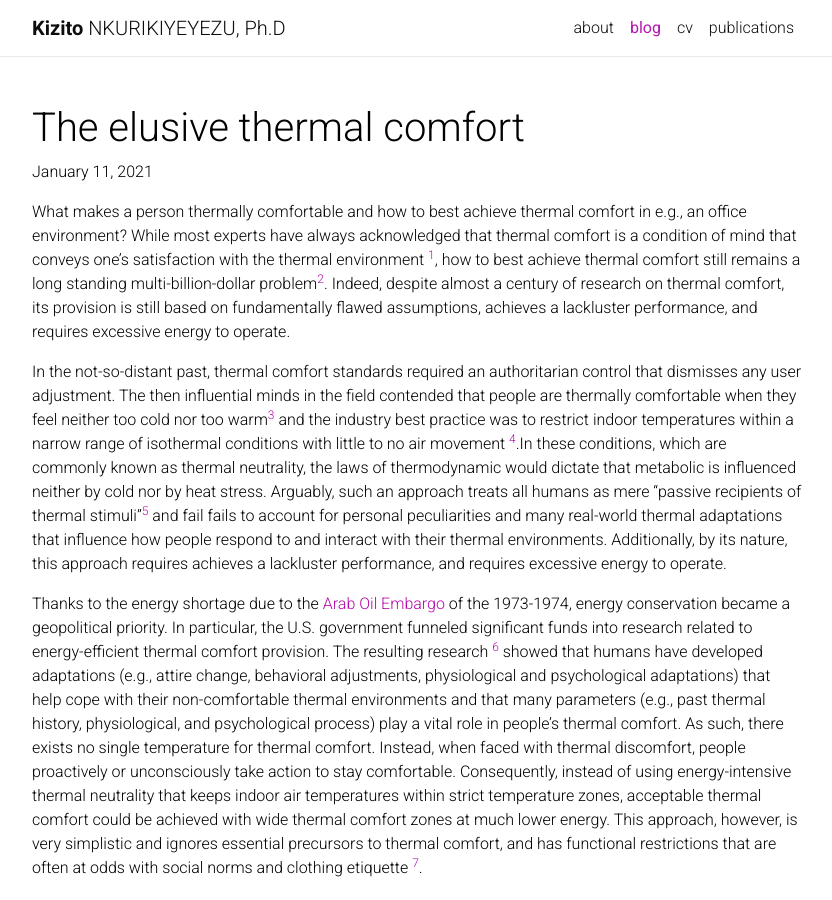
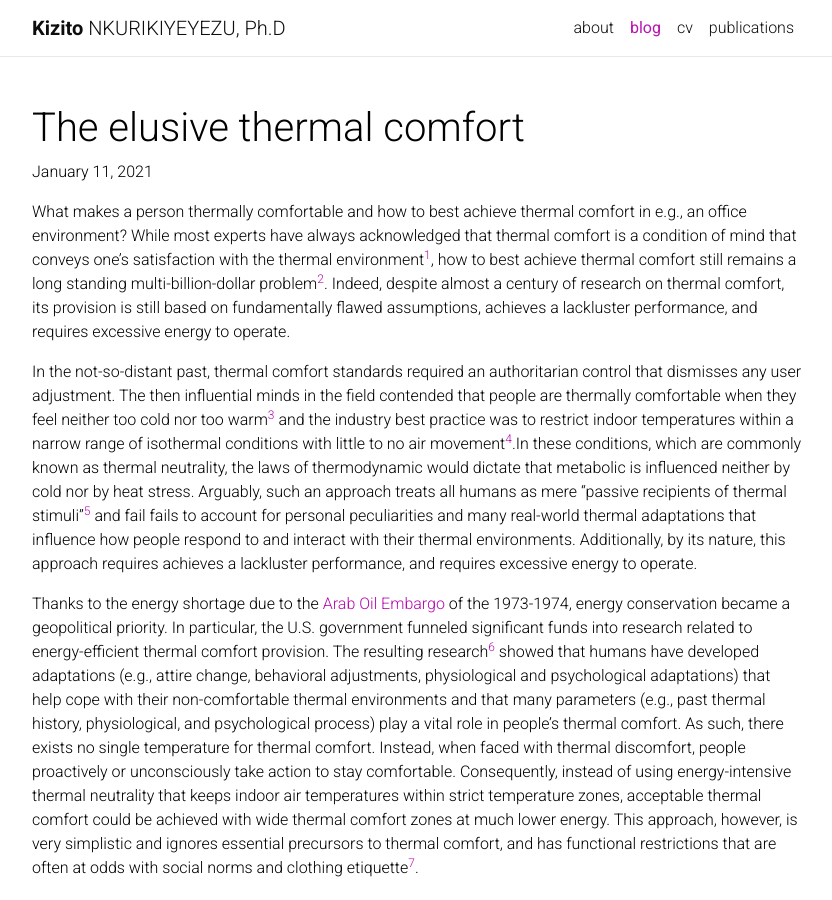
Before and after one commit to qiriro/qiriro.github.io, a Jekyll site: the page built from _posts/2021-01-11-the-elusive-thermal-comfort.md, in a window 1280 px wide and 900 px high. Shown: the whole window, without its empty margins (223-1055 px from the left). Built offline with Jekyll 4.4.1, drawn with Linux system fonts in a browser that asks for light colours; nearby versions of some CDN libraries; a style sheet for code colours, icons or effects is not loaded.

Commit message:
edit blog

```diff
--- a/_posts/2021-01-11-the-elusive-thermal-comfort.md
+++ b/_posts/2021-01-11-the-elusive-thermal-comfort.md
@@ -7,31 +7,24 @@
 ---
 
 
-What makes a person thermally comfortable and how to best achieve thermal comfort in e.g., an office environment? While most experts have always acknowledged that thermal comfort is a condition of mind that conveys one’s satisfaction with the thermal environment [^1], how to best achieve thermal comfort still remains a long standing multi-billion-dollar problem[^2]. Indeed, despite almost a century of research on thermal comfort, its provision is still based on fundamentally flawed assumptions, achieves a lackluster performance, and requires excessive energy to operate.
+What makes a person thermally comfortable and how to best achieve thermal comfort in e.g., an office environment? While most experts have always acknowledged that thermal comfort is a condition of mind that conveys one’s satisfaction with the thermal environment[^1], how to best achieve thermal comfort still remains a long standing multi-billion-dollar problem[^2]. Indeed, despite almost a century of research on thermal comfort, its provision is still based on fundamentally flawed assumptions, achieves a lackluster performance, and requires excessive energy to operate.
 
-In the not-so-distant past, thermal comfort standards required an authoritarian control that dismisses any user adjustment. The then influential minds in the field contended that people are thermally comfortable when they feel neither too cold nor too warm[^3] and the industry best practice was to restrict indoor temperatures within a narrow range of isothermal conditions with little to no air movement [^4].In these conditions, which are commonly known as thermal neutrality, the laws of thermodynamic would dictate that metabolic is influenced neither by cold nor by heat stress. Arguably, such an approach treats all humans as mere “passive recipients of thermal stimuli”[^5] and fail fails to account for personal peculiarities and many real-world thermal adaptations that influence how people respond to and interact with their thermal environments. Additionally, by its nature, this approach requires achieves a lackluster performance, and requires excessive energy to operate.
+In the not-so-distant past, thermal comfort standards required an authoritarian control that dismisses any user adjustment. The then influential minds in the field contended that people are thermally comfortable when they feel neither too cold nor too warm[^3] and the industry best practice was to restrict indoor temperatures within a narrow range of isothermal conditions with little to no air movement[^4].In these conditions, which are commonly known as thermal neutrality, the laws of thermodynamic would dictate that metabolic is influenced neither by cold nor by heat stress. Arguably, such an approach treats all humans as mere "passive recipients of thermal stimuli"[^5] and fail fails to account for personal peculiarities and many real-world thermal adaptations that influence how people respond to and interact with their thermal environments. Additionally, by its nature, this approach requires achieves a lackluster performance, and requires excessive energy to operate.
 
-Thanks to the energy shortage due to the [Arab Oil Embargo](https://en.wikipedia.org/wiki/1973_oil_crisis) of the 1973-1974, energy conservation became a geopolitical priority. In particular, the U.S. government funneled significant funds into research related to energy-efficient thermal comfort provision. The resulting research [^6] showed that humans have developed adaptations (e.g., attire change, behavioral adjustments, physiological and psychological adaptations) that help cope with their non-comfortable thermal environments and that many parameters (e.g., past thermal history, physiological, and psychological process) play a vital role in people’s thermal comfort. As such, there exists no single temperature for thermal comfort. Instead, when faced with thermal discomfort, people proactively or unconsciously take action to stay comfortable. Consequently, instead of using energy-intensive thermal neutrality that keeps indoor air temperatures within strict temperature zones, acceptable thermal comfort could be achieved with wide thermal comfort zones at much lower energy. This approach, however, is very simplistic and ignores essential precursors to thermal comfort, and has functional restrictions that are often at odds with social norms and clothing etiquette [^7].
+Thanks to the energy shortage due to the [Arab Oil Embargo](https://en.wikipedia.org/wiki/1973_oil_crisis) of the 1973-1974, energy conservation became a geopolitical priority. In particular, the U.S. government funneled significant funds into research related to energy-efficient thermal comfort provision. The resulting research[^6] showed that humans have developed adaptations (e.g., attire change, behavioral adjustments, physiological and psychological adaptations) that help cope with their non-comfortable thermal environments and that many parameters (e.g., past thermal history, physiological, and psychological process) play a vital role in people’s thermal comfort. As such, there exists no single temperature for thermal comfort. Instead, when faced with thermal discomfort, people proactively or unconsciously take action to stay comfortable. Consequently, instead of using energy-intensive thermal neutrality that keeps indoor air temperatures within strict temperature zones, acceptable thermal comfort could be achieved with wide thermal comfort zones at much lower energy. This approach, however, is very simplistic and ignores essential precursors to thermal comfort, and has functional restrictions that are often at odds with social norms and clothing etiquette[^7].
 
 With the looming perils due to climate change and global warming, policymakers all over the world have enacted policies that curtail agents of anthropogenic climate change. These policies impose strict cutbacks in energy use in buildings. Ironically, although new building regulations aim at reducing
-energy footprints, in reality, newer buildings are more energy-hungry because they use inferior building fabrics and design and because of inefficiencies in how they are operated [^8]. Moreover, these regulations, given the limitations of current thermal comfort provision technologies, can only aggravate the level of thermal discomfort in workplaces. For example, a mandatory energy-saving policy, which was introduced by the Japanese government in 2011, resulted in an increased thermal dissatisfaction and a reduction in productivity [^9]. Thus, delivering thermal comfort at lower energy is a conundrum that
-requires a paradigm shift in how thermal comfort is provided [^10].
+energy footprints, in reality, newer buildings are more energy-hungry because they use inferior building fabrics and design and because of inefficiencies in how they are operated[^8]. Moreover, these regulations, given the limitations of current thermal comfort provision technologies, can only aggravate the level of thermal discomfort in workplaces. For example, a mandatory energy-saving policy, which was introduced by the Japanese government in 2011, resulted in an increased thermal dissatisfaction and a reduction in productivity[^9]. Thus, delivering thermal comfort at lower energy is a conundrum that
+requires a paradigm shift in how thermal comfort is provided[^10].
 
-
-
+------------------------------------------------
 
 [^1]: ASHRAE, Standard 55---2017 Thermal Environmental Conditions for Human Occupancy, vol. 2017. Atlanta, GA, USA: ASHRAE, 2017.
-
 [^2]:	S. Roaf, L. Brotas, and F. Nicol, “Counting the costs of comfort,” Build. Res. Inf., vol. 43, no. 3, pp. 269–273, May 2015, doi: 10.1080/09613218.2014.998948.
-
 [^3]:	P. O. Fanger, “Assessment of man’s thermal comfort in practice,” Occup. Environ. Med., vol. 30, no. 4, pp. 313–324, Oct. 1973, doi: 10.1136/oem.30.4.313.
-
 [^4]:	J. van Hoof, “Forty years of Fanger’s model of thermal comfort: comfort for all?,” Indoor Air, vol. 18, no. 3, pp. 182–201, Jun. 2008, doi: 10.1111/j.1600-0668.2007.00516.x.
-
 [^5]:	R. J. de Dear and G. S. Brager, “Developing an adaptive model of thermal comfort and preference,” ASHRAE Trans., vol. 104, no. Pt 1A, pp. 145–167, 1998.
-
 [^6]:	R. J. de Dear et al., “Progress in thermal comfort research over the last twenty years.,” Indoor Air, vol. 23, no. 6, pp. 442–61, Dec. 2013, doi: 10.1111/ina.12046.
-
 [^7]:	E. Halawa and J. van Hoof, “The adaptive approach to thermal comfort: A critical overview,” Energy Build., vol. 51, pp. 101–110, Aug. 2012, doi: 10.1016/j.enbuild.2012.04.011.
 [^8]:	S. Roaf, F. Nicol, M. Humphreys, P. Tuohy, and A. Boerstra, “Twentieth century standards for thermal comfort: promoting high energy buildings,” Archit. Sci. Rev., vol. 53, no. 1, pp. 65–77, Feb. 2010, doi: 10.3763/asre.2009.0111.
 [^9]:	S. Tanabe, Y. Iwahashi, S. Tsushima, and N. Nishihara, “Thermal comfort and productivity in offices under mandatory electricity savings after the Great East Japan earthquake,” Archit. Sci. Rev., vol. 56, no. 1, pp. 4–13, Feb. 2013, doi: 10.1080/00038628.2012.744296.
```
